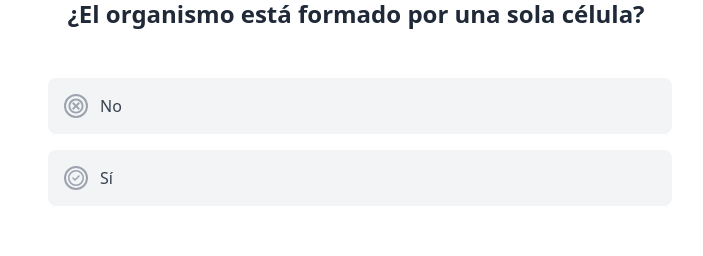
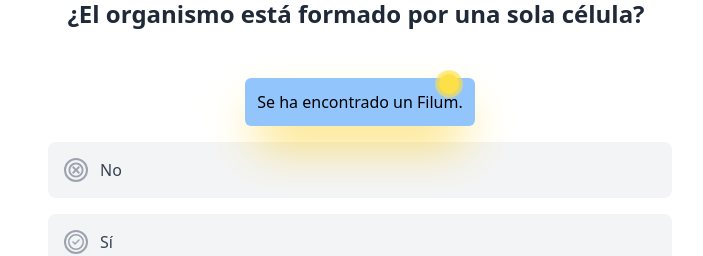
Before and after one commit to Sentineldev/sistema-experto, a React (Vite) app in the folder client/: page / in a window 1280 px wide. Shown: the part 431-687 px from the top of the page, without its empty margins (288-991 px from the left). Built offline with nearby package versions, Linux system fonts and the light colour scheme.

Commit message:
Creación de los keyframes y animaciones pulser para la notifiación cuando se encuentra un filum resultante. Creación del componente Pulser para renderizar la notificación.

```diff
--- a/client/src/App.tsx
+++ b/client/src/App.tsx
@@ -11,7 +11,7 @@ import { GiCancel } from "react-icons/gi";
 import { GrPrevious } from "react-icons/gr";
 import { PiSpeakerSimpleHighFill } from "react-icons/pi";
 import { MdCleaningServices } from "react-icons/md";
-
+import { Pulser } from "./Components/Pulser/Pulser";
 
 
 function App() {
@@ -55,6 +55,7 @@ function App() {
                     <div>
                         {!filum ?
                             <div className="space-y-4 w-auto ml-4">
+                                <Pulser />
                                 <BaseButton onClick={() => addAnswerQuestion(0, indexQuestion, answersValues)}
                                     text={indexQuestion === 4 ? "Urticantes" : "No"} icon={<GiCancel className="w-4 h-4 text-gray-400" />} />
                                 <BaseButton onClick={() => addAnswerQuestion(1, indexQuestion, answersValues)}
--- /dev/null
+++ b/client/src/Components/Pulser/Pulser.tsx
@@ -0,0 +1,15 @@
+export function Pulser() {
+  return (
+    <div>
+      <div className="flex gap-3 justify-center">
+        <div className="bg-blue-300 p-3 rounded-md shadow-yellow-400 shadow-2xl relative">
+          <h2 className="text-center text-black">Se ha encontrado un Filum.</h2>
+          <div className="bg-yellow-300 rounded-full w-5 h-5 absolute left-[194px] bottom-8">
+            <div className="bg-yellow-300  rounded-full animate-ping-effect w-full h-full">
+            </div>
+          </div>
+        </div>
+      </div>
+    </div>
+  )
+}
--- a/client/tailwind.config.js
+++ b/client/tailwind.config.js
@@ -5,7 +5,19 @@ export default {
     "./src/**/*.{js,ts,jsx,tsx}",
   ],
   theme: {
-    extend: {},
+    extend: {
+      keyframes: {
+        'ping-scale': {
+          '0%': { opacity: 0 },
+          '50%': { opacity: .4, transform: 'scale(1.7)' },
+        }
+
+      },
+      animation: {
+        'ping-effect': 'ping-scale 2s ease-in-out infinite'
+
+      }
+    },
   },
   plugins: [
     require('daisyui'),
```
Also changed, not shown: client/src/index.css (line endings or trailing spaces).
